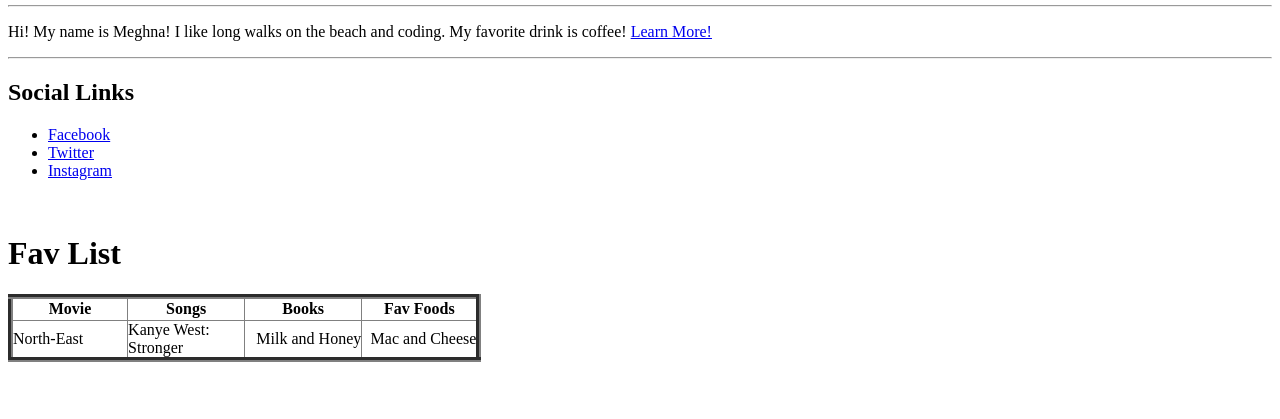
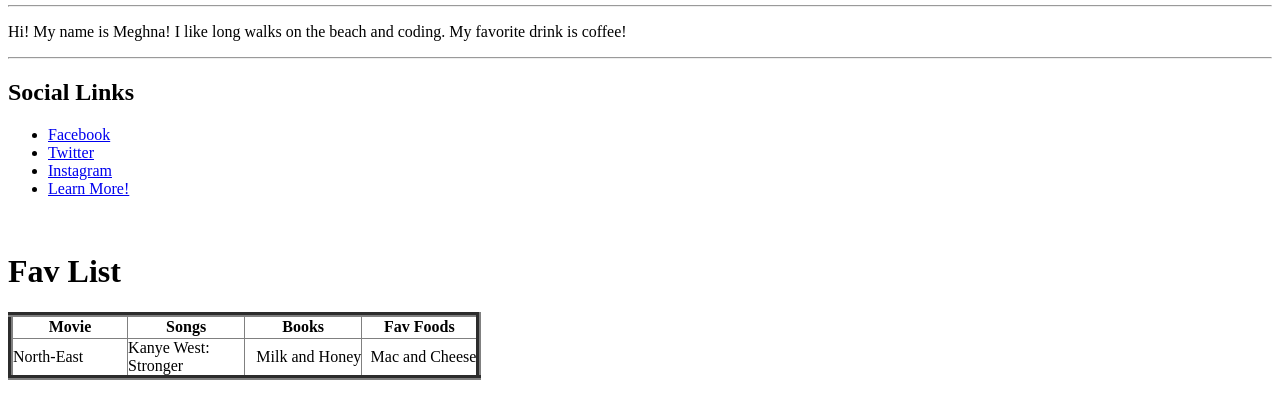
Before and after one commit to uncncsu/gitprojecttest, a plain HTML site: page index.html in a window 1280 px wide. Shown: the part 101-520 px from the top of the page. Drawn offline with Linux system fonts and the light colour scheme.

Commit message:
Update index.html

```diff
--- a/index.html
+++ b/index.html
@@ -12,7 +12,6 @@
     <hr>
     <p>
       Hi! My name is Meghna! I like long walks on the beach and coding. My favorite drink is coffee!
-      <a target="_blank" href="https://uncncsu.github.io/">Learn More!</a>
     </p>
   </section>
 
@@ -23,6 +22,7 @@
         <li><a href="http://facebook.com/" target="_blank">Facebook</a></li>
         <li><a href="https://twitter.com/" target="_blank">Twitter</a></li>
         <li><a href="https://instagram.com/" target="_blank">Instagram</a></li>
+        <li><a href="https://uncncsu.github.io/">Learn More!</a></li>
       </ul>
       <br>
     </section>
```
